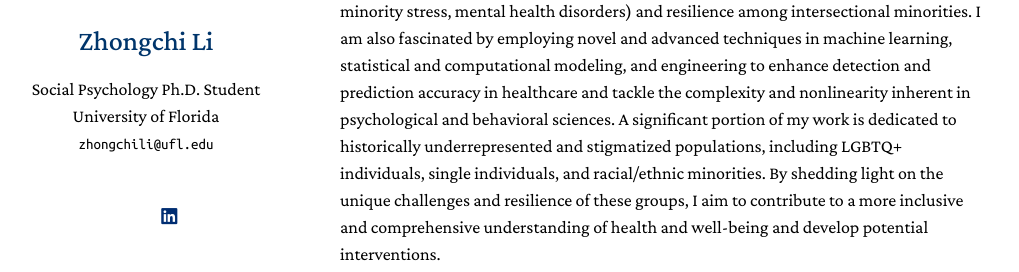
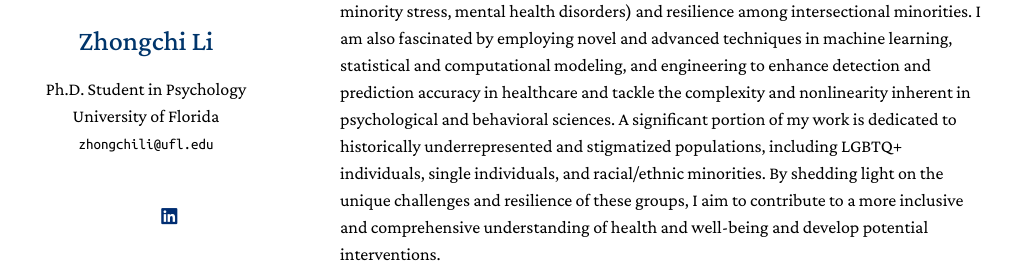
Before and after one commit to zhongchili52/zhongchili52.github.io, a Jekyll site: the page built from index.md, in a window 1280 px wide. Shown: the part 307-579 px from the top of the page, without its empty margins (130-1149 px from the left). Built offline with Jekyll 4.4.1, drawn with Linux system fonts in a browser that asks for light colours; a style sheet for code colours, icons or effects is not loaded.

Commit message:
Update _config.yml

```diff
--- a/_config.yml
+++ b/_config.yml
@@ -1,6 +1,6 @@
 # Basic Information
 title: Zhongchi Li
-position: Social Psychology Ph.D. Student
+position: Ph.D. Student in Psychology
 affiliation: University of Florida
 affiliation_link: https://psych.ufl.edu/social-psychology/people/
 #affiliation_logo: ./assets/img/university-logo-small-horizontal-white-156eae9527.svg
@@ -10,7 +10,8 @@ email: zhongchili@ufl.edu
 keywords: zhongchi li, li zhongchi, lizhongchi, zhongchili, zhongchili uf, lizhongchi uf, zhongchi li psych, zhongchi li uf, li zhongchi uf, zhongchi li google scholar
 canonical: https://zhongchili52.github.io
 baseurl: ""
-description: Zhongchi Li is a Social Psychology Ph.D. student at University of Florida studying relational/sexual/mental health & well-being, social cognition, and emotion. He integrates the principles of social and cognitive psychology with advanced techniques from machine learning, computational modeling, and engineering to better capture and analyze the complexity of health-related issues and human behaviors.
+description: Zhongchi Li is a Ph.D. student in Psychology at University of Florida.
+
 # The option is used to enable the Johns Hopkins template.
 enable_hopkins_logo: false
 
```
